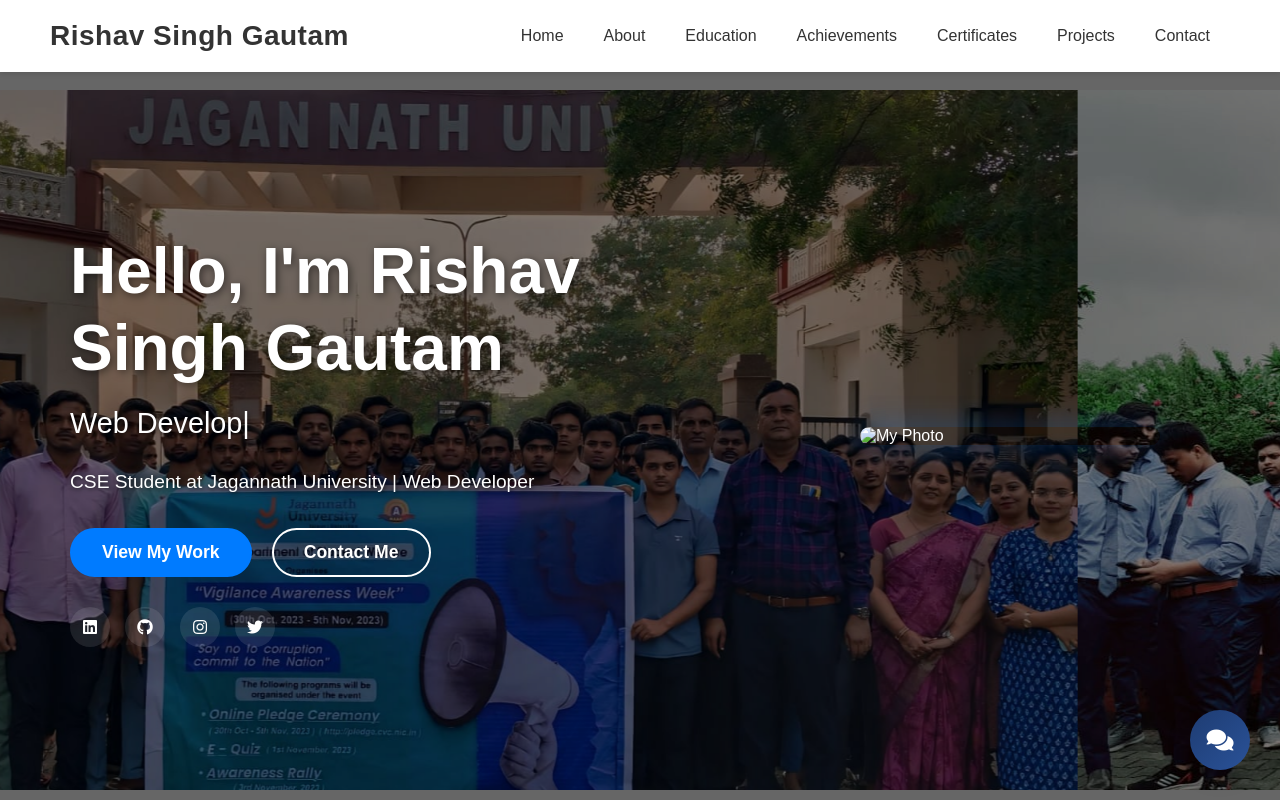
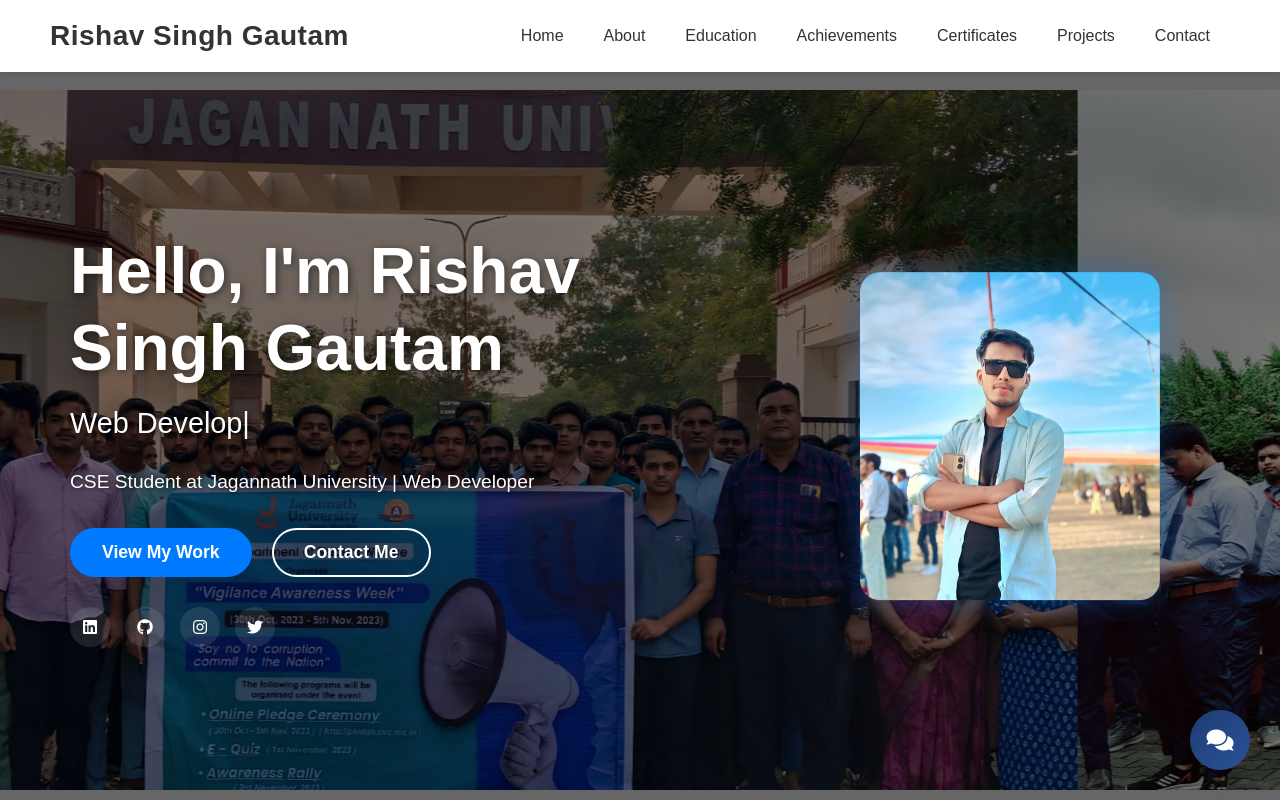
Before and after one commit to rishavsingh09/rishavS.tech, a plain HTML site: page index.html in a window 1280 px wide. Shown: the top 800 px of the page. Drawn offline with nearby package versions, Linux system fonts and the light colour scheme; files whose address does not match are found by name.

Commit message:
Update index.html

```diff
--- a/index.html
+++ b/index.html
@@ -49,7 +49,7 @@
                     </div>
                 </div>
                 <div class="hero-image">
-                    <img src="images/rishav_photo.jpg" alt="My Photo">
+                    <img src="images/myphoto.jpg" alt="My Photo">
                 </div>
             </div>
             <div class="slideshow-container">
```
